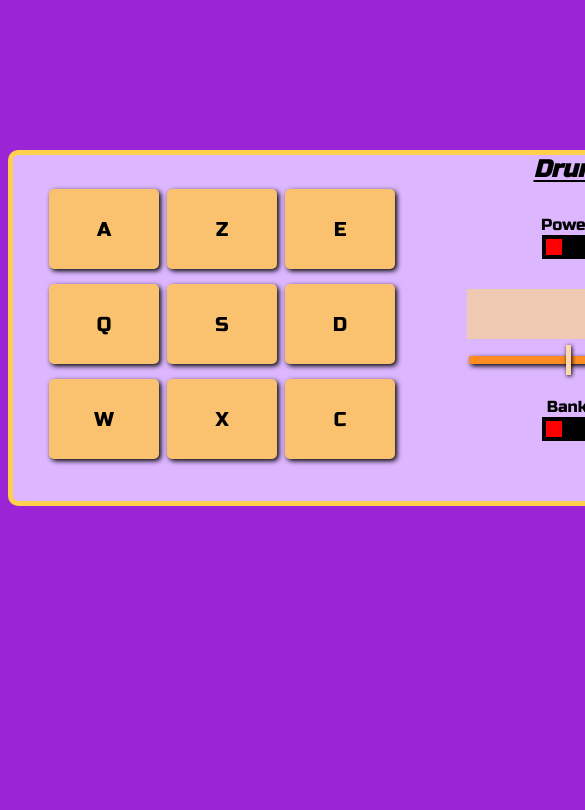
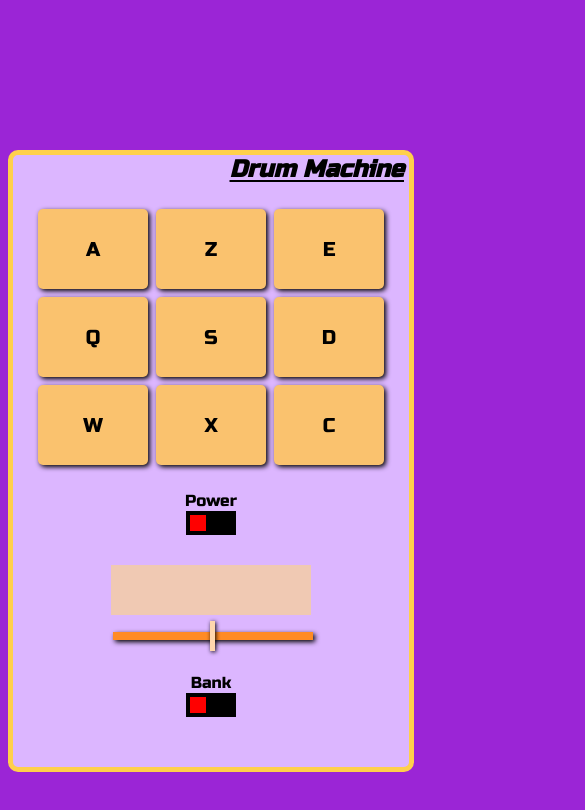
Before and after one commit to Codeuzz/drum-machine, a React (Vite) app in the folder drum-machine/: page / in a window 390 px wide. Shown: the top 810 px of the page, 585 px wide, since content can reach past the window. Built offline with nearby package versions, Linux system fonts and the light colour scheme.

Commit message:
power functionnality

```diff
--- a/drum-machine/src/components/Container/Container.css
+++ b/drum-machine/src/components/Container/Container.css
@@ -5,3 +5,16 @@
     flex-direction: row;
     justify-content: space-around;
 }
+
+@media screen and (max-width: 600px) {
+    #container {
+        flex-direction: column;
+        align-items: center;
+        padding: 25px;
+    }
+    #keyboard {
+        gap: 0px;
+        grid-template-columns: 50px 50px 50px;
+    }
+
+}
--- a/drum-machine/src/components/Container/Container.jsx
+++ b/drum-machine/src/components/Container/Container.jsx
@@ -5,15 +5,20 @@ import { useState } from "react";
 
 export function Container() {
     const [isBankChecked, setIsBankChecked] = useState(false);
+    const [power, setPower] = useState(false)
 
     const handleCheckboxChange = (e) => {
         setIsBankChecked(e.target.checked);
     };
 
+    const handlePowerChange = e => {
+        setPower(e.target.checked)
+    }
+
     return (
         <div id="container">
-            <Keyboard isBankChecked={isBankChecked}  />
-            <Reglages isBankChecked={isBankChecked} onCheckboxChange={handleCheckboxChange} />
+            <Keyboard isBankChecked={isBankChecked} power={power} />
+            <Reglages isBankChecked={isBankChecked} onCheckboxChange={handleCheckboxChange} power={power} handlePowerChange={handlePowerChange} />
         </div>
     )
 }
--- a/drum-machine/src/components/DrumMachine/DrumMachine.css
+++ b/drum-machine/src/components/DrumMachine/DrumMachine.css
@@ -1,5 +1,5 @@
 #drum-machine {
-    width: 700px;
+    max-width: 700px;
     background-color: #dcb6ff;
     border: 5px solid #ffd04b;
     margin: 150px auto;
@@ -17,3 +17,10 @@ h2 {
 body {
     background-color: #9b25d6;
 }
+
+@media screen and (max-width: 600px) {
+    #drum-machine {
+        width: fit-content;
+    }
+
+}
--- a/drum-machine/src/components/Keyboard/Keyboard.css
+++ b/drum-machine/src/components/Keyboard/Keyboard.css
@@ -18,3 +18,11 @@
     cursor: pointer;
 
 }
+
+
+@media screen and (max-width: 600px) {
+    #keyboard {
+        grid-template-columns: 110px 110px 110px;
+    }
+
+}
--- a/drum-machine/src/components/Keyboard/Keyboard.jsx
+++ b/drum-machine/src/components/Keyboard/Keyboard.jsx
@@ -2,26 +2,25 @@ import "./Keyboard.css";
 
 import React, { useEffect, useRef } from 'react';
 
-export function Keyboard({ isBankChecked }) {
+export function Keyboard({ isBankChecked, power }) {
     const buttonsRef = useRef([]);
 
     const audioFiles = [
         { key: 'A', file: './src/audios/Heater-1.mp3', fileB: 'https://s3.amazonaws.com/freecodecamp/drums/Give_us_a_light.mp3' },
         { key: 'Z', file: './src/audios/Heater-2.mp3', fileB: 'https://s3.amazonaws.com/freecodecamp/drums/punchy_kick_1.mp3' },
         { key: 'E', file: './src/audios/Heater-3.mp3', fileB: 'https://s3.amazonaws.com/freecodecamp/drums/Chord_3.mp3' },
-        { key: 'Q', file: './src/audios/Heater-4.mp3', fileB: 'https://s3.amazonaws.com/freecodecamp/drums/Chord_1.mp3' },
-        { key: 'S', file: './src/audios/Heater-5.mp3', fileB: 'https://s3.amazonaws.com/freecodecamp/drums/Dry_Ohh.mp3' },
-        { key: 'D', file: './src/audios/Heater-6.mp3', fileB: 'https://s3.amazonaws.com/freecodecamp/drums/Bld_H1.mp3' },
-        { key: 'W', file: './src/audios/Heater-7.mp3', fileB: 'https://s3.amazonaws.com/freecodecamp/drums/Chord_2.mp3' },
-        { key: 'X', file: './src/audios/Heater-8.mp3', fileB: 'https://s3.amazonaws.com/freecodecamp/drums/side_stick_1.mp3' },
-        { key: 'C', file: './src/audios/Heater-9.mp3', fileB: 'https://s3.amazonaws.com/freecodecamp/drums/Brk_Snr.mp3' },
+        { key: 'Q', file: './src/audios/Heater-4_1.mp3', fileB: 'https://s3.amazonaws.com/freecodecamp/drums/Chord_1.mp3' },
+        { key: 'S', file: './src/audios/Heater-6.mp3', fileB: 'https://s3.amazonaws.com/freecodecamp/drums/Dry_Ohh.mp3' },
+        { key: 'D', file: './src/audios/Kick_n_Hat.mp3', fileB: 'https://s3.amazonaws.com/freecodecamp/drums/Bld_H1.mp3' },
+        { key: 'W', file: './src/audios/RP4_KICK_1.mp3', fileB: 'https://s3.amazonaws.com/freecodecamp/drums/Chord_2.mp3' },
+        { key: 'X', file: './src/audios/Dsc_Oh.mp3', fileB: 'https://s3.amazonaws.com/freecodecamp/drums/side_stick_1.mp3' },
+        { key: 'C', file: './src/audios/Cev_H2.mp3', fileB: 'https://s3.amazonaws.com/freecodecamp/drums/Brk_Snr.mp3' },
     ];
-
 
 
     const playAudio = (audioId) => {
         const audioElement = document.getElementById(audioId);
-        if (audioElement) {
+        if (audioElement && power) {
             audioElement.currentTime = 0;
             audioElement.play();
         }
@@ -48,7 +47,7 @@ export function Keyboard({ isBankChecked }) {
         return () => {
             document.removeEventListener('keydown', handleKeyDown);
         };
-    }, [isBankChecked]);
+    }, [isBankChecked, power]);
 
     return (
         <div id="keyboard">
--- a/drum-machine/src/components/Reglages/Reglages.css
+++ b/drum-machine/src/components/Reglages/Reglages.css
@@ -7,7 +7,7 @@
     gap: 15px;
 }
 
-#displayer {
+#display {
     width: 100%;
     height: 50px;
     background-color: #f0c9b3;
--- a/drum-machine/src/components/Reglages/Reglages.jsx
+++ b/drum-machine/src/components/Reglages/Reglages.jsx
@@ -1,10 +1,10 @@
 import "./Reglages.css";
 
-export function Reglages({isBankChecked, onCheckboxChange}) {
+export function Reglages({isBankChecked, onCheckboxChange, handlePowerChange, power}) {
 
     const displayVol = e => {
      const volumeRange = document.getElementById('range-input').value
-     const displayer= document.getElementById('displayer')
+     const displayer= document.getElementById('display')
      displayer.textContent = `Volume: ${volumeRange}`
      if(displayer.textContent !== '') {
         setTimeout(() => {
@@ -18,11 +18,16 @@ export function Reglages({isBankChecked, onCheckboxChange}) {
             <div className="toggle-switch">
                 <p>Power</p>
                 <label className="switch">
-                    <input className="checkbox" type="checkbox"/>
+                    <input
+                        className="checkbox"
+                        type="checkbox"
+                        checked={power}
+                        onChange={handlePowerChange}
+                        />
                     <span className="slider"></span>
                 </label>
             </div>
-            <div id="displayer"></div>
+            <div id="display"></div>
             <input onChange={displayVol} className="range" id="range-input" type="range" min={1} max={100} />
             <div className="toggle-switch">
                 <p>Bank</p>
```
